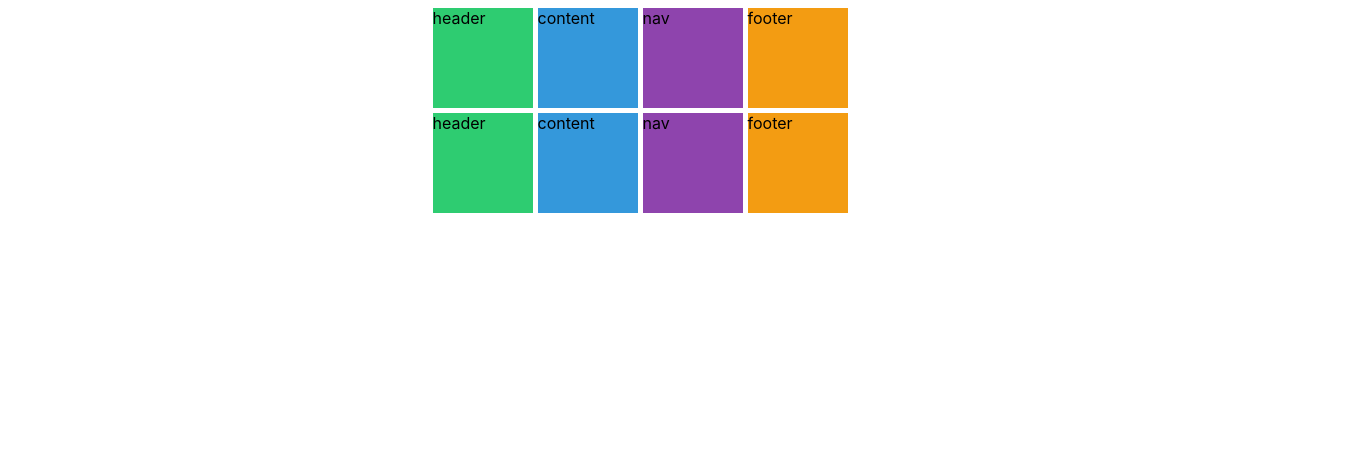
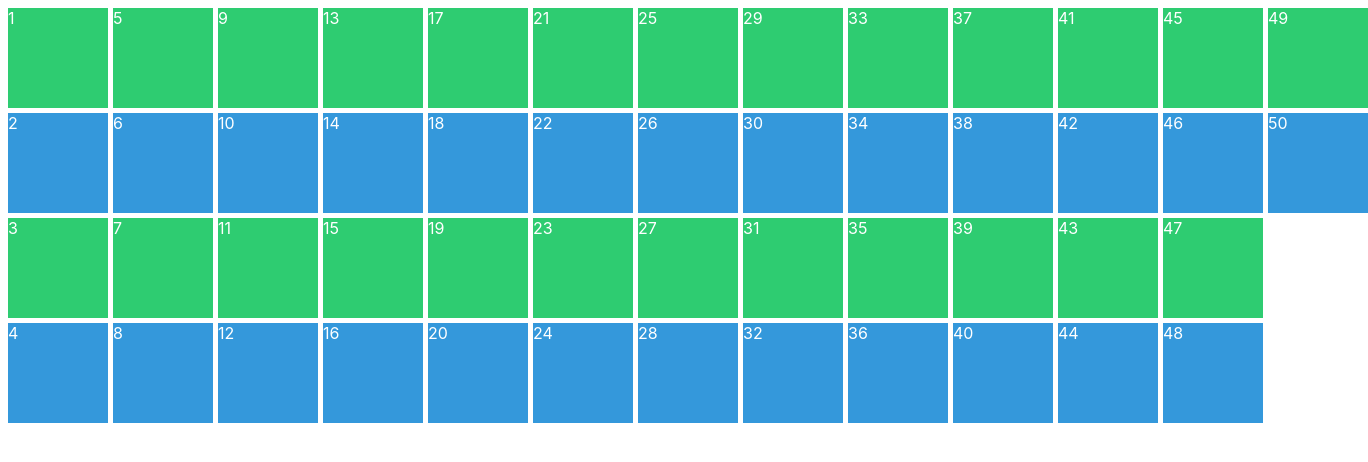
Before and after one commit to sinbox0701/SCSS, a plain HTML site: page index.html in a window 1280 px wide. Shown: the top 462 px of the page, 1368 px wide, since content can reach past the window. Drawn offline with Linux system fonts and the light colour scheme.

Commit message:
AUTO Columns & Row

```diff
--- a/index.html
+++ b/index.html
@@ -8,15 +8,60 @@
     </head>
     <body>
         <div class="wrapper">
-            <div class="header">header</div>
-            <div class="content">content</div>
-            <div class="nav">nav</div>
-            <div class="footer">footer</div>
-
-            <div class="header">header</div>
-            <div class="content">content</div>
-            <div class="nav">nav</div>
-            <div class="footer">footer</div>
+            <div class="item">1</div>
+            <div class="item">2</div>
+            <div class="item">3</div>
+            <div class="item">4</div>
+            <div class="item">5</div>
+            <div class="item">6</div>
+            <div class="item">7</div>
+            <div class="item">8</div>
+            <div class="item">9</div>
+            <div class="item">10</div>
+            <div class="item">11</div>
+            <div class="item">12</div>
+            <div class="item">13</div>
+            <div class="item">14</div>
+            <div class="item">15</div>
+            <div class="item">16</div>
+            <div class="item">17</div>
+            <div class="item">18</div>
+            <div class="item">19</div>
+            <div class="item">20</div>
+            <div class="item">21</div>
+            <div class="item">22</div>
+            <div class="item">23</div>
+            <div class="item">24</div>
+            <div class="item">25</div>
+            <div class="item">26</div>
+            <div class="item">27</div>
+            <div class="item">28</div>
+            <div class="item">29</div>
+            <div class="item">30</div>
+            <div class="item">31</div>
+            <div class="item">32</div>
+            <div class="item">33</div>
+            <div class="item">34</div>
+            <div class="item">35</div>
+            <div class="item">36</div>
+            <div class="item">37</div>
+            <div class="item">38</div>
+            <div class="item">39</div>
+            <div class="item">40</div>
+            <div class="item">41</div>
+            <div class="item">42</div>
+            <div class="item">43</div>
+            <div class="item">44</div>
+            <div class="item">45</div>
+            <div class="item">46</div>
+            <div class="item">47</div>
+            <div class="item">48</div>
+            <div class="item">49</div>
+            <div class="item">50</div>
         </div>
     </body>
 </html>
+<!--
+    [vscode]
+    .[classname]*n{$@(시작할수)}
+ -->
--- a/styles.css
+++ b/styles.css
@@ -4,36 +4,48 @@ body {
 
 .wrapper{
     display: grid;
+    color: white;
     gap: 5px;
-    height: 250vh;
-    grid-template-columns: repeat(4, 100px);
+    grid-template-columns: 100px;
     grid-template-rows: repeat(4, 100px);
-    place-content: start center;
+    grid-auto-flow: column;
+    grid-auto-columns: 100px;
+
 }
 
-.header {
+.item:nth-child(odd) {
     background-color: #2ecc71;
 }
-.content {
+
+.item:nth-child(even) {
     background-color: #3498db;
-}
-.nav {
-    background-color: #8e44ad;
-}
-.footer {
-    background-color: #f39c12;
 }
 
 /*
-items는 각각의 cell을 의미한다면 content는 그리드 전체를 의미한다.
-jusitfy(align)-items은 각각의 셀 내부에서 그리드 요소를 움직이는 것이고
-justify(align)-content은 즉 그리드 전체를 움직이게 된다.
+● align-self
+● justify-self
+● place-self: (수직) (수평);
+▷ child에만 적용돠는 property이다.
 
-[align이랑 jusitfy값을 전부 건드릴 수 있는 속성]
-place-items: y(align) x(justify);
-place-content: y(align) x(justify);
+● grid-auto-rows: (크기);
+▷ 만들어놓은 row보다 더 많은 content가 있으면, 자동으로 row를 만들어라.
 
-* 참고로 justify(align)(place)-content(s)를 다룰 떄,
-stretch 속성은 먹히지 않는다! 이럴때는 그리드 콘테이너에
-height을 주고 각 cell에 fr을 쓰면 얼추 비슷하게 된다
+grid-template-columns: repeat(4, 100px);
+grid-template-rows: 100px;
+grid-auto-rows: 100px;
+이런식으로 grid-auto-rows 사용
+
+● grid-auto-flow: (방향); [기본값: row]
+▷ flex-direction과 비슷하다. --> 기준이 변경댐
+▷ row가 끝날 때 새로운 row를 만들지, 새로운 column을 만들지 결정한다.
+
+● grid-auto-columns: (크기);
+▷ grid-auto-flow: column;일때 작동한다.
+
+grid-template-columns: 100px;
+grid-template-rows: repeat(4, 100px);
+grid-auto-flow: column;
+grid-auto-columns: 100px;
+이런식으로 grid-auto-flow & grid-auto-columns 사용
+
 */
```
Also changed, not shown: README.md.
